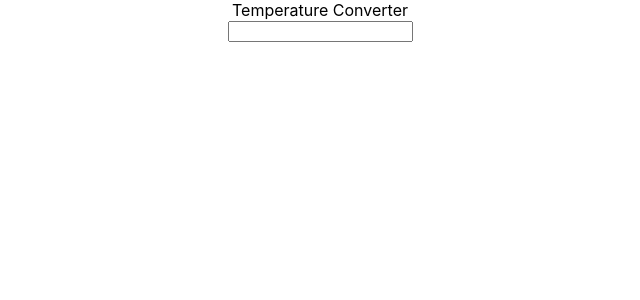
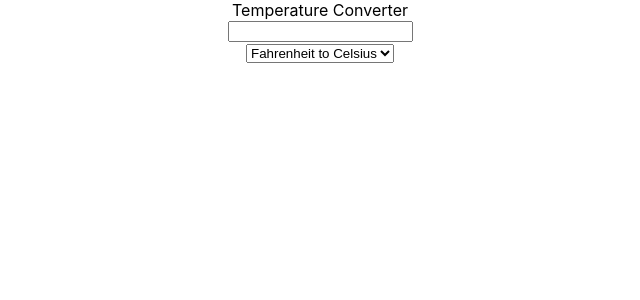
Before and after one commit to waqarkhan9/temperature-converter, a React (Create React App) app: page / in a window 1280 px wide. Shown: the top 300 px of the page, without its empty margins (320-960 px from the left). Built offline with nearby package versions, Linux system fonts and the light colour scheme.

Commit message:
user interface

```diff
--- a/src/App.js
+++ b/src/App.js
@@ -77,6 +77,16 @@ function App() {
       <div className="input">
         <input className="tempinput" type="number" id="inputTemp"></input>
       </div>
+      <div className="conversionlist">
+        <select className="dropdown" id="units">
+          <option value="ftoc">Fahrenheit to Celsius</option>
+          <option value="ftok">Fahrenheit to kelvin</option>
+          <option value="ctof">Celsius to Fahrenheit</option>
+          <option value="ctok">Celsius to kelvin</option>
+          <option value="ktoc">kelvin to Celsius</option>
+          <option value="ktof">kelvin to Fahrenheit</option>
+        </select>
+      </div>
     </div>
   );
 }
```
